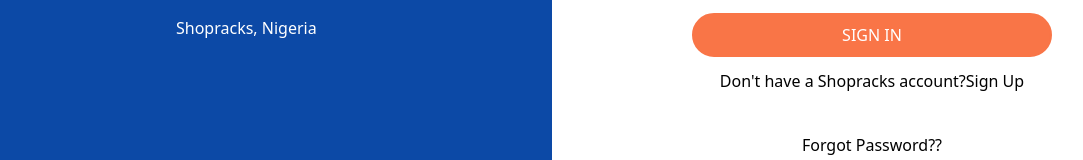
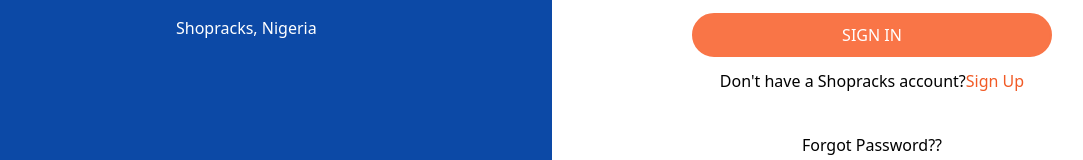
Before and after one commit to trizzi/ShopRack-Frontend-Web, a React (Create React App) app: page /signin in a window 1280 px wide. Shown: the part 430-590 px from the top of the page, without its empty margins (88-1171 px from the left). Built offline with nearby package versions, Linux system fonts and the light colour scheme; the HTML template or start-up script is replaced by a standard one.

Commit message:
Added links to the signin and signup paragraph

```diff
--- a/src/components/registration/Signin.js
+++ b/src/components/registration/Signin.js
@@ -1,6 +1,7 @@
 import React from 'react';
 import Button from '../button-component/Button';
 import { useTheme } from '../../context/ThemeContext';
+import { Link } from 'react-router-dom';
 
 const Signin = () => {
   const { theme } = useTheme();
@@ -66,7 +67,13 @@
           <Button text='SIGN IN' background />
           <p className='px-7 py-3'>
             Don't have a Shopracks account?
-            <span>Sign Up</span>
+            <Link
+              to='/signup'
+              style={{
+                color: theme.primary.dark,
+              }}>
+              Sign Up
+            </Link>
           </p>
           <p className='text-center py-7'>
             Forgot Password??
--- a/src/components/registration/Signup.js
+++ b/src/components/registration/Signup.js
@@ -1,6 +1,7 @@
 import React from 'react';
 import Button from '../button-component/Button';
 import { useTheme } from '../../context/ThemeContext';
+import { Link } from 'react-router-dom';
 
 const Signup = () => {
   const { theme } = useTheme();
@@ -84,10 +85,16 @@
             </p>
           </div>
 
-          <Button text='SIGN IN' background />
+          <Button text='SIGN UP' background />
           <p className='px-7 py-3'>
             Already have a Shopracks account?
-            <span>Sign In</span>
+            <Link
+              to='/signin'
+              style={{
+                color: theme.primary.dark,
+              }}>
+              Sign In
+            </Link>
           </p>
           <p className='text-center py-7'>
             Forgot Password??
```
